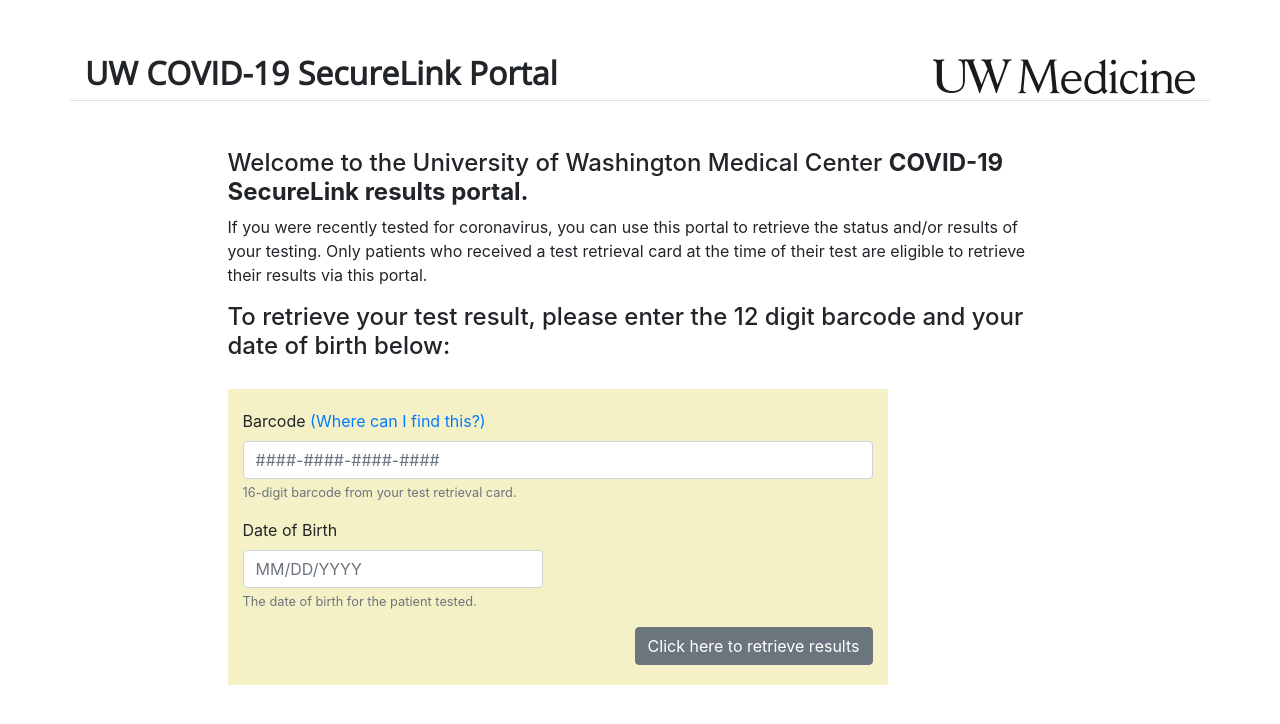
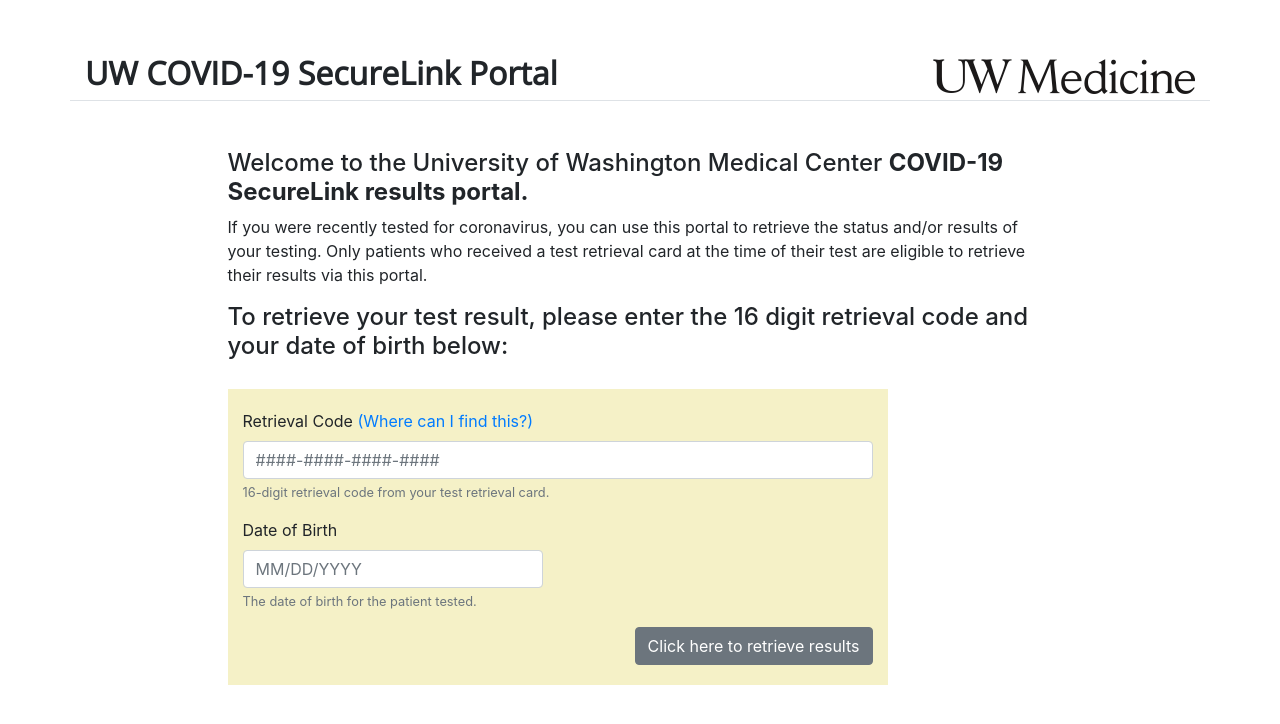
Before and after one commit to kamaal44/securelink, a Flask app: page / in a window 1280 px wide. Shown: the top 724 px of the page. Run offline with Flask 2, Linux system fonts and the light colour scheme; some libraries are stand-ins or nearby versions.

Commit message:
Fix #2 (s/barcode/retrieval code/)

```diff
--- a/templates/index.html
+++ b/templates/index.html
@@ -6,13 +6,13 @@
           If you were recently tested for coronavirus, you can use this portal to retrieve the status and/or
           results of your testing. Only patients who received a test retrieval card at the time of their test are
           eligible to retrieve their results via this portal.
-        <h4>To retrieve your test result, please enter the 12 digit barcode and your date of birth below:</h4>
+        <h4>To retrieve your test result, please enter the 16 digit retrieval code and your date of birth below:</h4>
         <div id="form-card">
           <form action="/result" method="post" id="submitform">
             <div class="form-group col-md-12">
-              <label for="barcode">Barcode <a id="showexample" href="#">(Where can I find this?)</a></label>
+              <label for="barcode">Retrieval Code <a id="showexample" href="#">(Where can I find this?)</a></label>
               <div id="example">
-                The barcode is listed on the test retrieval card, given to you at the time of testing:
+                This is listed on the test retrieval card, given to you at the time of testing:
                 <img src="/static/img/example.png" width="400px" class="m-3" />
               </div>
               <input class="form-control"
@@ -23,7 +23,7 @@
                   value="{{ barcode }}"
                   type="text"
               />
-              <small id="barcodeHelp" class="form-text text-muted">16-digit barcode from your test retrieval card.</small>
+              <small id="barcodeHelp" class="form-text text-muted">16-digit retrieval code from your test retrieval card.</small>
             </div>
             <div class="form-group col-md-6">
               <label for="dob">Date of Birth</label>
```
